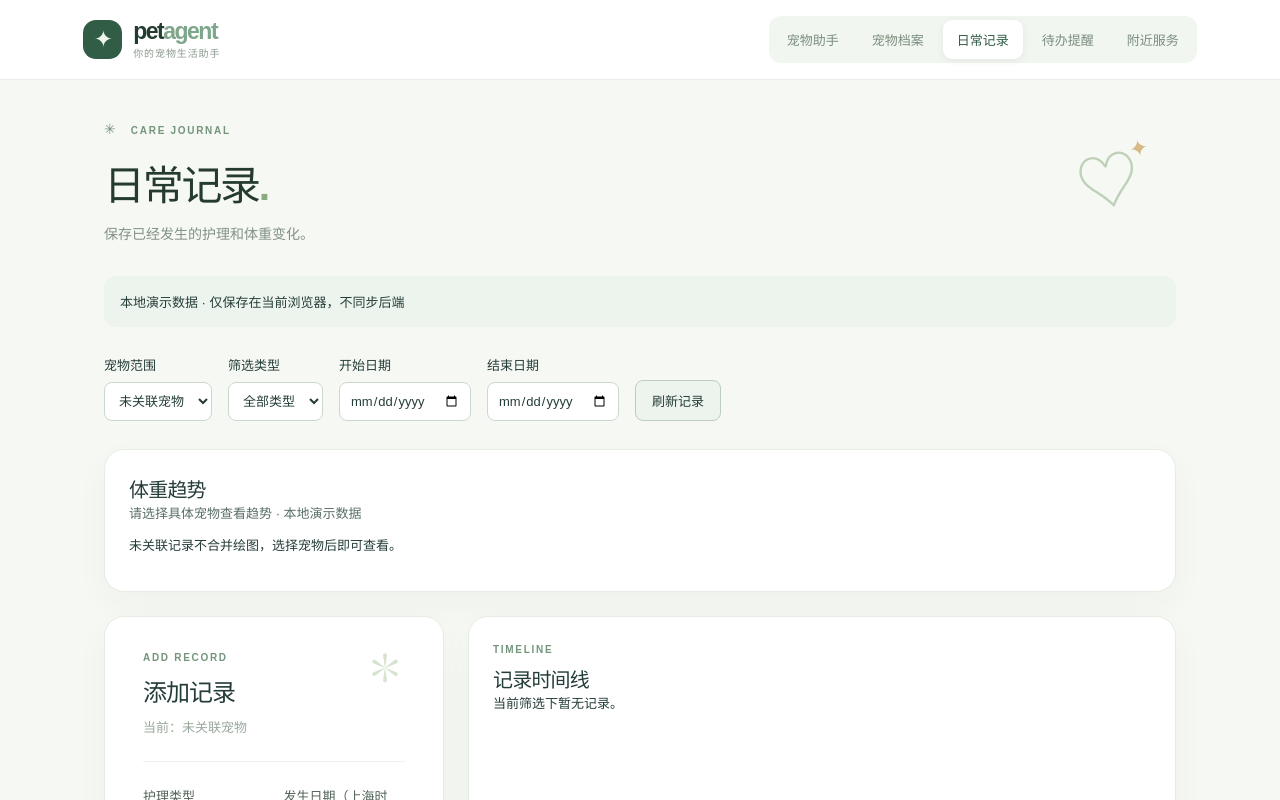
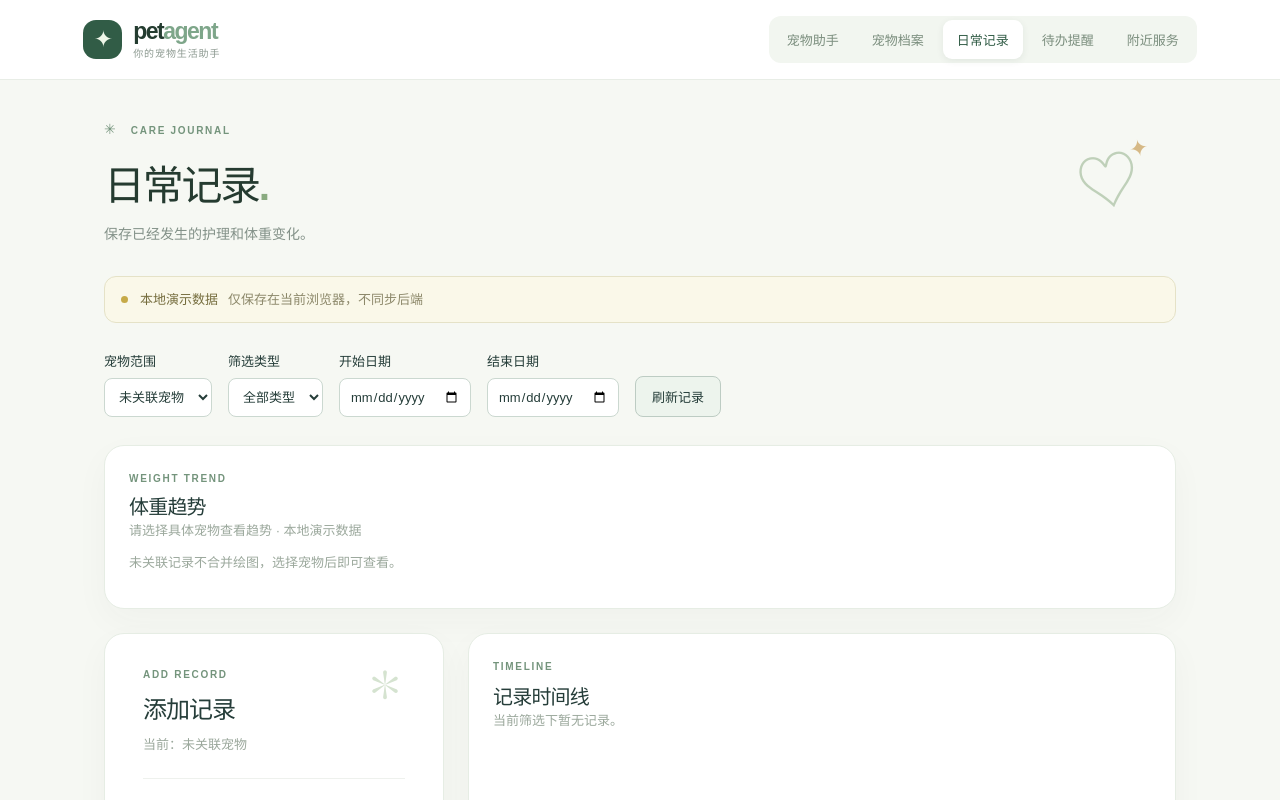
Before and after one commit to Nexus-226/2026-11-2, a React (Vite) app in the folder frontend/: page / in a window 1280 px wide. Both pictures are taken after a click on the button "日常记录". Shown: the top 800 px of the page. Built offline with nearby package versions, Linux system fonts and the light colour scheme.

Commit message:
fix(frontend): align mode banner, secondary text color, and section kickers with baseline

```diff
--- a/frontend/src/components/common/WeightTrend.tsx
+++ b/frontend/src/components/common/WeightTrend.tsx
@@ -106,6 +106,7 @@ export default function WeightTrend({
     <section className="records-panel weight-trend" aria-label="体重趋势">
       <div className="weight-heading">
         <div>
+          <span className="section-kicker">WEIGHT TREND</span>
           <h2>体重趋势</h2>
           <p>
             {petId ? petName : "请选择具体宠物查看趋势"} ·{" "}
--- a/frontend/src/pages/RecordsPage.tsx
+++ b/frontend/src/pages/RecordsPage.tsx
@@ -176,11 +176,22 @@ export default function RecordsPage({
             ♡<span>✦</span>
           </span>
         </header>
-        <p className="records-source">
-          {usingDemoRecords
-            ? "本地演示数据 · 仅保存在当前浏览器，不同步后端"
-            : "后端 API 数据 · 以服务端保存结果为准"}
-        </p>
+        <div
+          className={`mode-banner ${usingDemoRecords ? "demo" : "connected"}`}
+          role="status"
+        >
+          <span className="mode-dot" aria-hidden="true" />
+          <div>
+            <strong>
+              {usingDemoRecords ? "本地演示数据" : "后端 API 数据"}
+            </strong>
+            <span>
+              {usingDemoRecords
+                ? "仅保存在当前浏览器，不同步后端"
+                : "以服务端保存结果为准"}
+            </span>
+          </div>
+        </div>
         {mismatch && (
           <p role="alert">
             API 记录需要设置 VITE_PET_DATA_SOURCE=api
--- a/frontend/src/pages/RemindersPage.tsx
+++ b/frontend/src/pages/RemindersPage.tsx
@@ -228,11 +228,22 @@ export default function RemindersPage({
             ♡<span>✦</span>
           </span>
         </header>
-        <p className="reminders-source">
-          {usingDemoReminders
-            ? "本地演示数据 · 仅保存在当前浏览器，不同步后端"
-            : "后端 API 数据 · 以服务端保存结果为准"}
-        </p>
+        <div
+          className={`mode-banner ${usingDemoReminders ? "demo" : "connected"}`}
+          role="status"
+        >
+          <span className="mode-dot" aria-hidden="true" />
+          <div>
+            <strong>
+              {usingDemoReminders ? "本地演示数据" : "后端 API 数据"}
+            </strong>
+            <span>
+              {usingDemoReminders
+                ? "仅保存在当前浏览器，不同步后端"
+                : "以服务端保存结果为准"}
+            </span>
+          </div>
+        </div>
         {mismatch && (
           <p role="alert">
             API 提醒需要设置 VITE_PET_DATA_SOURCE=api
--- a/frontend/src/styles/nearby.css
+++ b/frontend/src/styles/nearby.css
@@ -12,7 +12,7 @@
   display: grid;
   gap: 12px;
 }
-.nearby-guide div {
+.nearby-guide > div:not(.panel-title) {
   display: flex;
   gap: 12px;
   flex-wrap: wrap;
--- a/frontend/src/styles/records.css
+++ b/frontend/src/styles/records.css
@@ -5,11 +5,8 @@
   color: #253d39;
   font-size: var(--font-size-base);
 }
-.records-source {
-  background: #edf4ed;
-  padding: 16px;
-  border-radius: 12px;
-  margin: 0 0 22px;
+.records-panel > p {
+  color: #9ba89c;
 }
 .records-filters {
   display: flex;
--- a/frontend/src/styles/reminders.css
+++ b/frontend/src/styles/reminders.css
@@ -5,11 +5,8 @@
   color: #253d39;
   font-size: var(--font-size-base);
 }
-.reminders-source {
-  background: #edf4ed;
-  padding: 16px;
-  border-radius: 12px;
-  margin: 0 0 22px;
+.reminders-panel > p {
+  color: #9ba89c;
 }
 .reminders-filters {
   display: flex;
--- a/frontend/src/styles/weight-trend.css
+++ b/frontend/src/styles/weight-trend.css
@@ -9,14 +9,14 @@
   gap: 12px;
 }
 .weight-heading h2 {
-  margin: 0;
+  margin: 6px 0 0;
   font-size: var(--font-size-lg);
   letter-spacing: var(--letter-spacing-heading);
   font-weight: var(--font-weight-bold);
 }
 .weight-heading p,
 .weight-footnote {
-  color: #596e66;
+  color: #9ba89c;
   font-size: var(--font-size-base);
 }
 .weight-trend button[aria-pressed="true"] {
```
